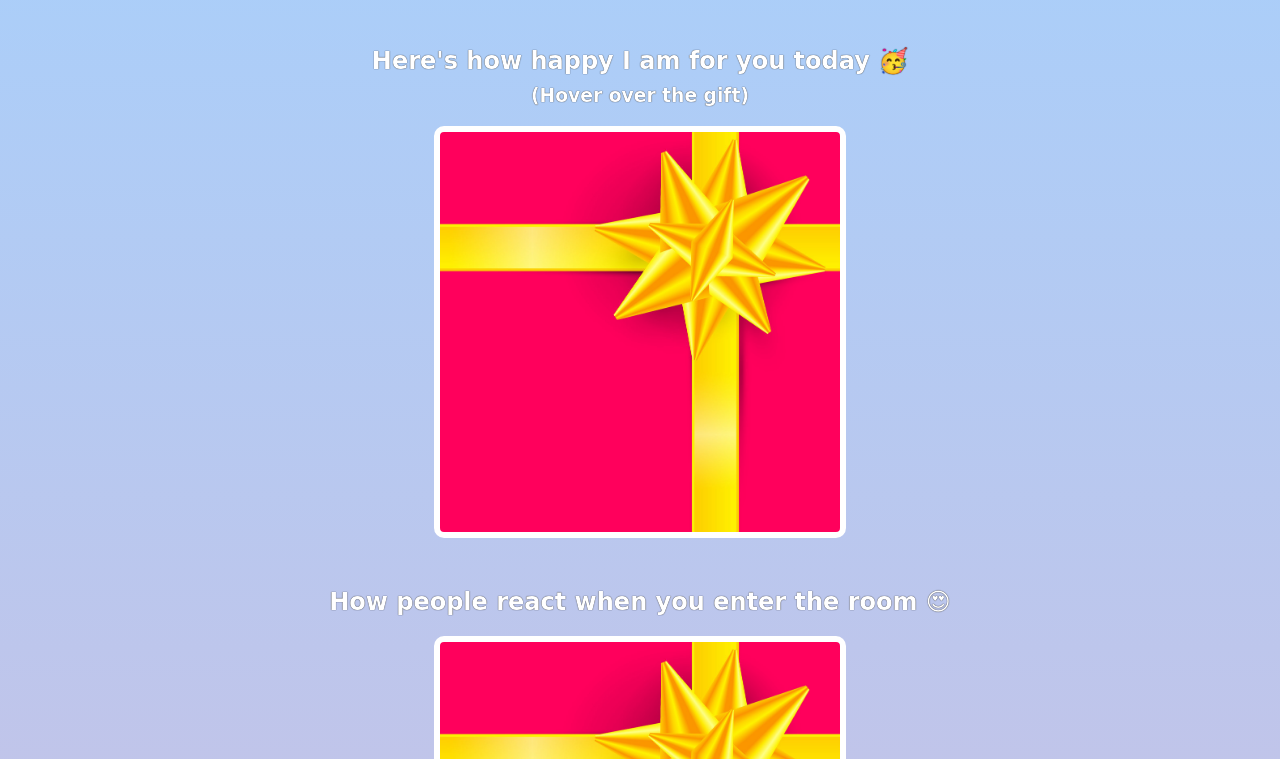
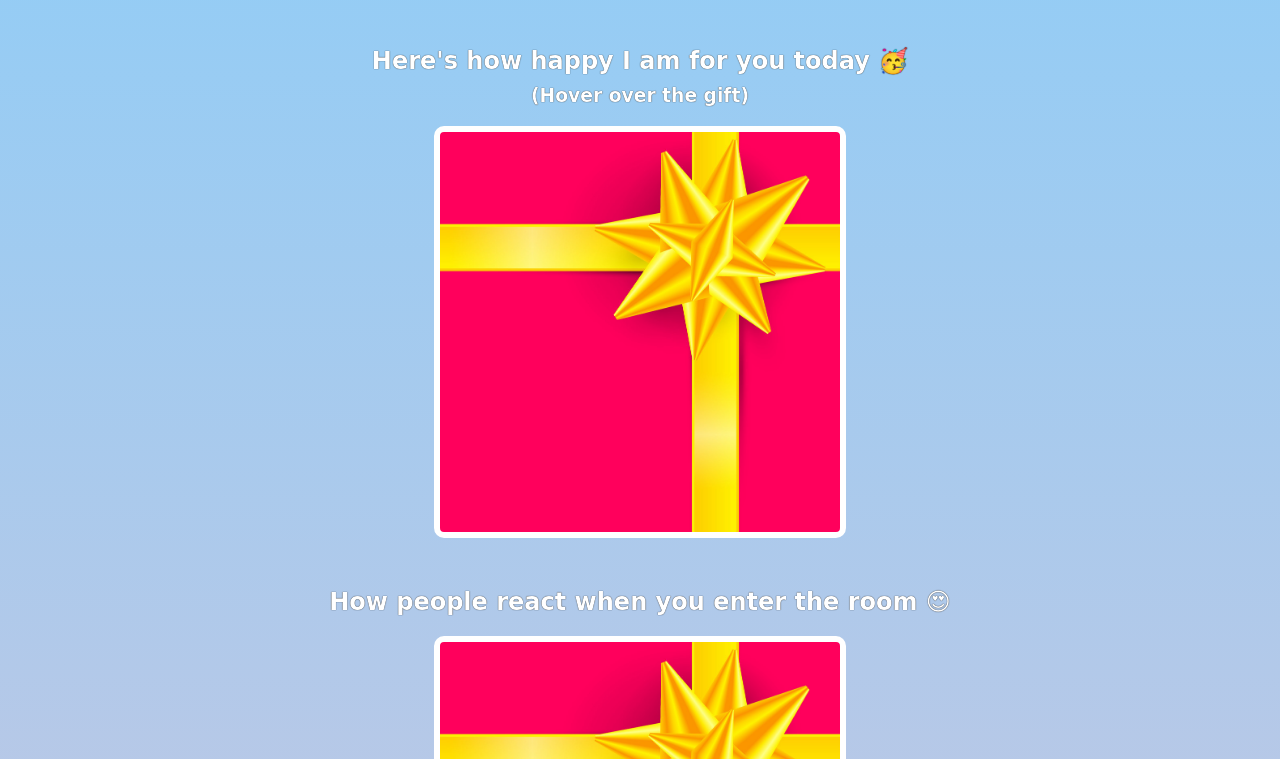
Before and after one commit to SebsCodingSesh/BirthdayGiftSite, a plain HTML site: page index.html in a window 1280 px wide. Shown: the part 346-1105 px from the top of the page. Drawn offline with Linux system fonts and the light colour scheme; a web font is replaced by a local one.

Commit message:
changed the backkground to gradient

```diff
--- a/styles.css
+++ b/styles.css
@@ -7,8 +7,8 @@ from blue at the top to pink at the bottom.
 body {
     text-align: center;
     font-family: 'Happy Monkey', cursive;
-    background: linear-gradient(#a2d2ff, #EFB0C9);
-    color: #ffffff;
+    background-image: linear-gradient(lightskyblue,pink);
+    color : #ffffff;
 }
 
 h1, h2, h3, h4, p {
```
